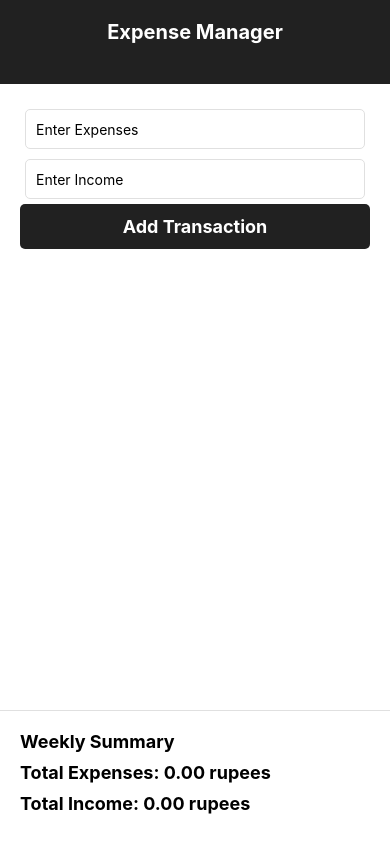
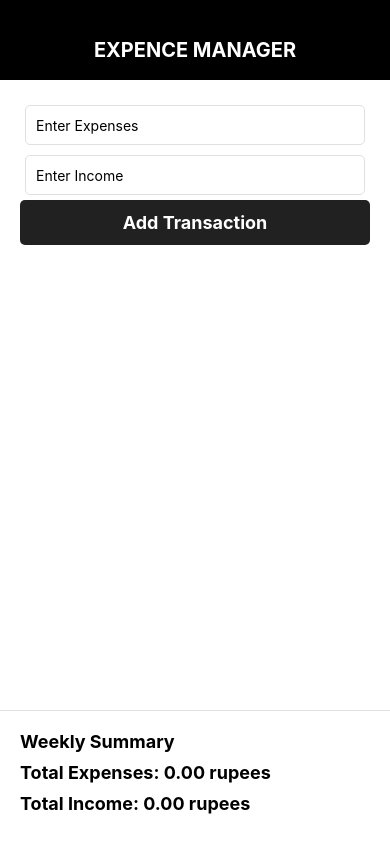
Before and after one commit to Henryarrovin/expence-manager, a React Native app: screen / in a window 390 px wide. Built offline with nearby package versions, Linux system fonts and the light colour scheme.

Commit message:
changes made.

```diff
--- a/App.js
+++ b/App.js
@@ -24,10 +24,11 @@ export default function App() {
     return total.toFixed(2);
   };
 
+
   return (
 
     <View style={styles.container}>
-      <AppBar title="Expense Manager" />
+      <AppBar/>
       <View style={styles.formContainer}>
         <MyTextField
           hintText="Enter Expenses"
--- a/components/AppBar.jsx
+++ b/components/AppBar.jsx
@@ -1,28 +1,26 @@
 import React from 'react';
 import { View, Text, StyleSheet } from 'react-native';
 
-const AppBar = ({ title }) => {
+const AppBar = () => {
   return (
-    <View style={styles.appBar}>
-      <Text style={styles.title}>{title}</Text>
-    </View>
-  );
-};
+      <View style={styles.header}>
+          <Text style={styles.title}>EXPENCE MANAGER</Text>
+      </View>
+  )
+}
 
 const styles = StyleSheet.create({
-  appBar: {
-    backgroundColor: '#212121',
-    height: '10%',
-    flexDirection: 'row',
-    alignItems: 'flex-start',
-    justifyContent: 'center',
-    paddingTop: 20,
-  },
-  title: {
-    color: '#fff',
-    fontSize: 20,
-    fontWeight: 'bold',
-  },
+header: {
+  height: 80,
+  paddingTop: 38,
+  backgroundColor: 'black',
+},
+title: {
+  textAlign: 'center',
+  color: '#fff',
+  fontSize: 20,
+  fontWeight: 'bold'
+}
 });
 
 export default AppBar;
```
